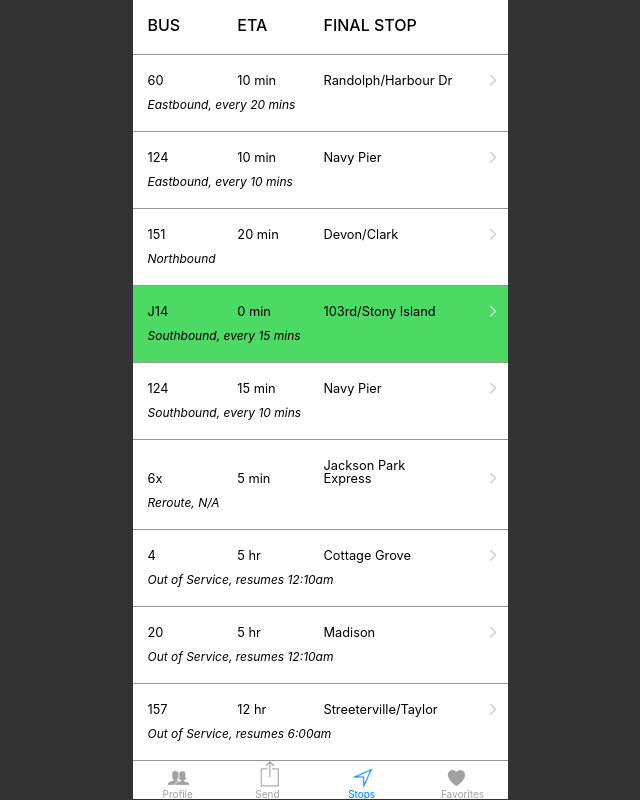
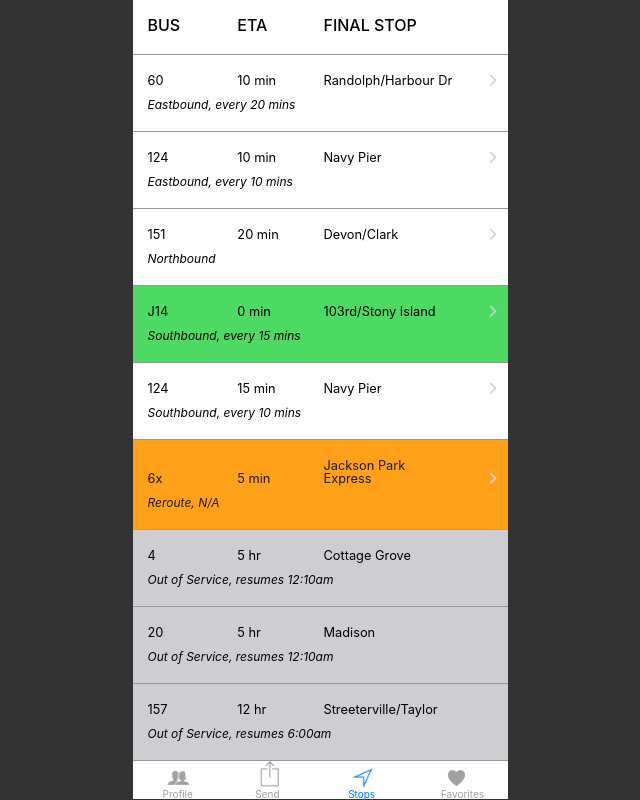
Before and after one commit to genp17/Frontend-Challenge, a plain HTML site: page index.html in a window 1280 px wide. Shown: the part 394-1194 px from the top of the page, without its empty margins (320-960 px from the left). Drawn offline with Linux system fonts and the light colour scheme.

Commit message:
added colors to inactive lines and reroutes

```diff
--- a/css/style.css
+++ b/css/style.css
@@ -103,7 +103,16 @@ nav {
 }
 
 .green {
-  background-color: #4cd964;
+  background-color: #4CD964;
+}
+
+.grey {
+  background-color: #CECED2;
+}
+
+.orange {
+  background-color: #FF9600;
+  opacity: .9;
 }
 
 .bottomnav {
--- a/index.html
+++ b/index.html
@@ -77,7 +77,7 @@
             </ul>
             <p class="name">Southbound, every 10 mins</p>
           </li>
-          <li class="routes">
+          <li class="routes orange">
             <ul class="details">
               <li class="line">6x</li>
               <li class="time">5 min</li>
@@ -86,7 +86,7 @@
             </ul>
             <p class="name">Reroute, N/A <p>
           </li>
-          <li class="routes">
+          <li class="routes grey">
             <ul class="details">
               <li class="line">4</li>
               <li class="time">5 hr</li>
@@ -95,7 +95,7 @@
             </ul>
             <p class="name">Out of Service, resumes 12:10am</p>
           </li>
-          <li class="routes">
+          <li class="routes grey">
             <ul class="details">
               <li class="line">20</li>
               <li class="time">5 hr</li>
@@ -104,7 +104,7 @@
             </ul>
             <p class="name">Out of Service, resumes 12:10am</p>
           </li>
-          <li class="routes">
+          <li class="routes grey">
             <ul class="details">
               <li class="line">157</li>
               <li class="time">12 hr</li>
```
Also changed, not shown: images/user stories screenshot 2.PNG (added), images/user stories screenshot.PNG (added).
